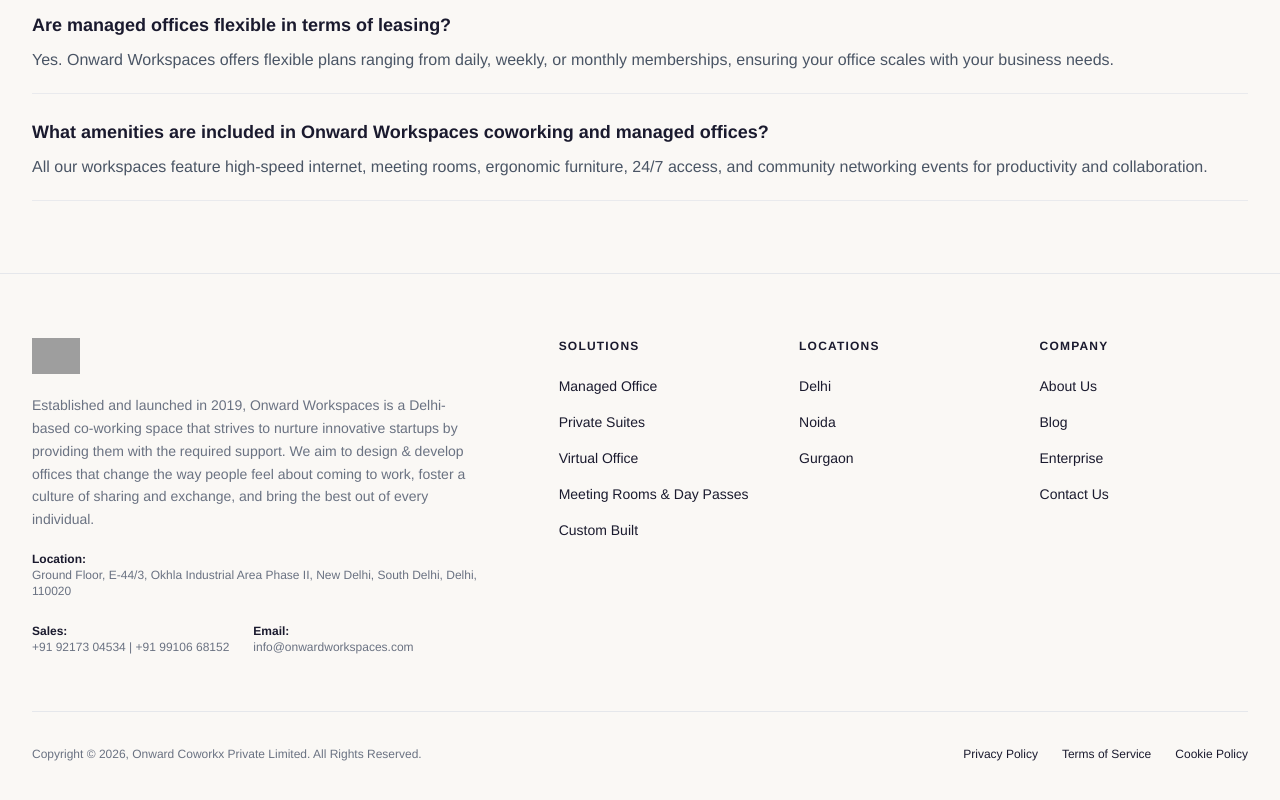
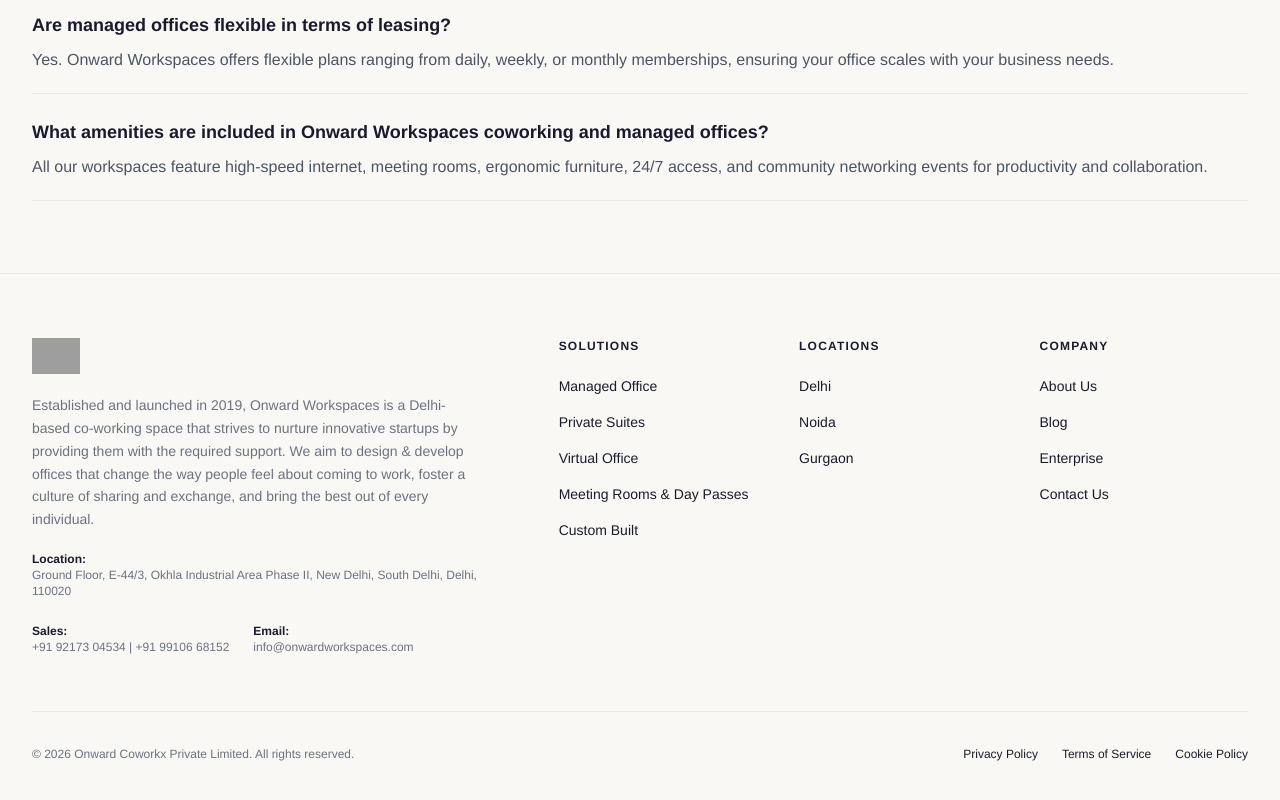
Before and after one commit to Comptech-Enterprises/onwards-website, a Next.js app: page / in a window 1280 px wide. Shown: the part 10909-11709 px from the top of the page. Built offline with nearby package versions, Linux system fonts and the light colour scheme; grey boxes are pictures that could not be loaded.

Commit message:
fix: update footer copyright text — remove comma, lowercase

```diff
--- a/src/components/Footer.tsx
+++ b/src/components/Footer.tsx
@@ -93,7 +93,7 @@ export default function Footer() {
         </div>
 
         <div className="pt-8 border-t border-gray-200 flex flex-col sm:flex-row justify-between items-center gap-4 text-xs text-gray-500">
-          <p>Copyright &copy; {new Date().getFullYear()}, Onward Coworkx Private Limited. All Rights Reserved.</p>
+          <p>&copy; {new Date().getFullYear()} Onward Coworkx Private Limited. All rights reserved.</p>
           <div className="flex flex-wrap justify-center gap-x-6 gap-y-2">
             {["Privacy Policy", "Terms of Service", "Cookie Policy"].map((l) => (
               <a
```
